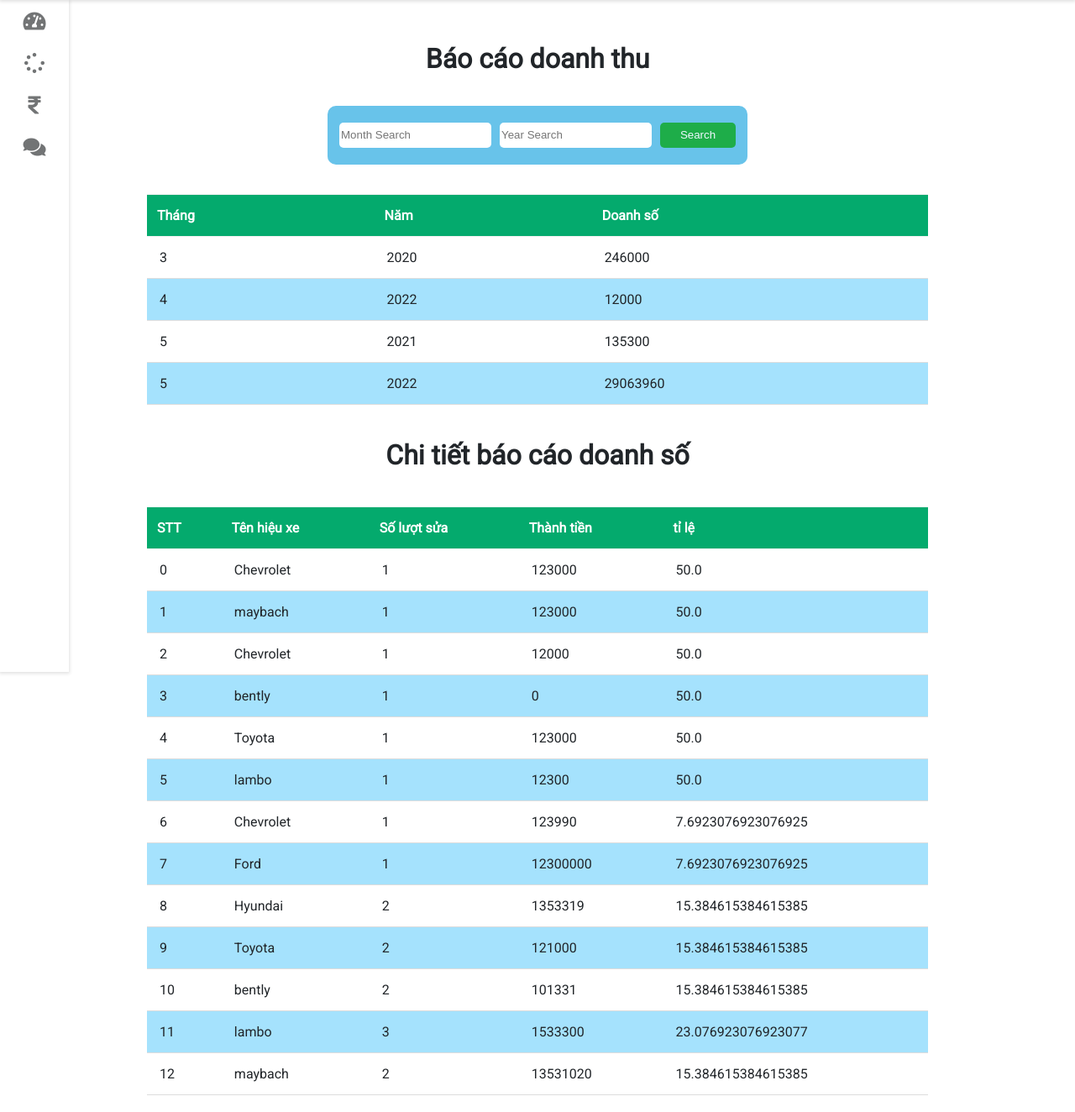
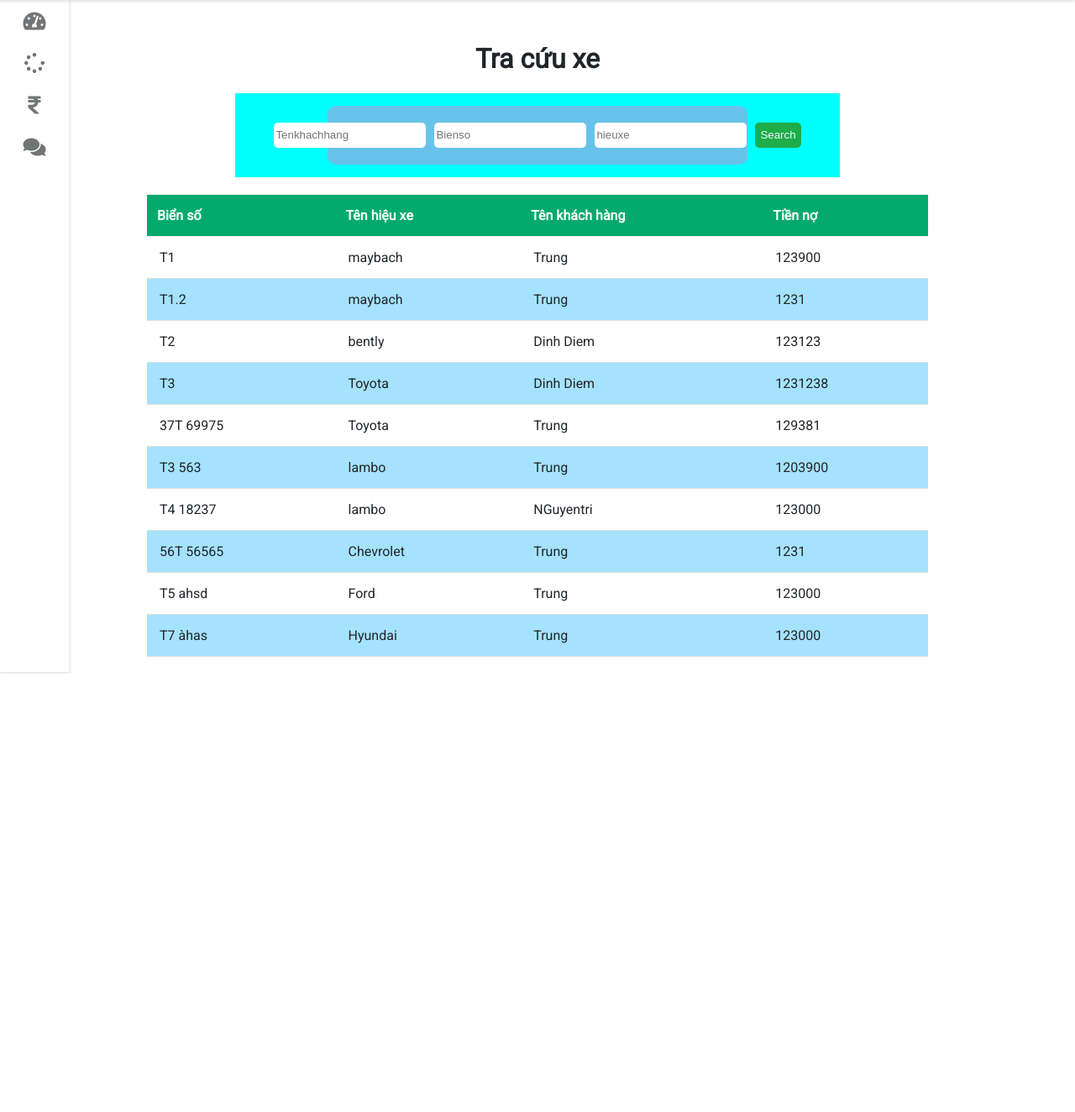
Before and after one commit to hungcao0402/SE104, a Django app: page / in a window 1280 px wide. Shown: the part 65-1389 px from the top of the page at 84% size. After the commit the page ends 867 px from the top, so only its background shows below. Run offline with Django 3.2, Linux system fonts and the light colour scheme; data comes from the database, SQL or seed files in the repository; both versions use the stored data as it was after the commit.

Commit message:
template in search_xe.html

```diff
--- a/gara/urls.py
+++ b/gara/urls.py
@@ -12,7 +12,12 @@ urlpatterns = [
     #NGUYEN TRI
     # path('1', views.add_DoanhThu),
     # path('1', views.add_ct_DoanhThu),
-    path('', views.Bao_Cao_Doanh_So),
+    # ===========================================
+    # Trung Bui
+    path('',views.get_bd),
+    path('after_search', views.after_search, name = "after_search"),
+    # ===========================================
+    path('baocaodoanhso', views.Bao_Cao_Doanh_So),
     path('post_bsds',views.search_bcds, name="post_bsds"),
     path('thamso', views.regular_update, name="index"),
     path('save/',views.save_regular_update, name="save"),
--- a/gara/views.py
+++ b/gara/views.py
@@ -150,8 +150,8 @@ def data_xe_hieuxe_psc():
     df_xhx = df_x.join(df_hx.set_index("mahieuxe"), on = "mahieuxe_id")
     df = df_psc.join(df_xhx.set_index("maxe"), on = "maxe_id")
 
-    df['ngaytiepnhan'] = pd.to_datetime(df['ngaytiepnhan'])
-    df['ngaytiepnhan'].dt.to_period('M')
+    # df['ngaytiepnhan'] = pd.to_datetime(df['ngaytiepnhan'])
+    # df['ngaytiepnhan'].dt.to_period('M')
 
     df['ngaylapphieu'] = pd.to_datetime(df['ngaylapphieu'])
     df['thanglapphieu']=df['ngaylapphieu'].dt.to_period('M')
@@ -177,8 +177,8 @@ def Bao_Cao_Doanh_So(request):
     df_xhx = df_x.join(df_hx.set_index("mahieuxe"), on = "mahieuxe_id")
     df = df_psc.join(df_xhx.set_index("maxe"), on = "maxe_id")
 
-    df['ngaytiepnhan'] = pd.to_datetime(df['ngaytiepnhan'])
-    df['ngaytiepnhan'].dt.to_period('M')
+    # df['ngaytiepnhan'] = pd.to_datetime(df['ngaytiepnhan'])
+    # df['ngaytiepnhan'].dt.to_period('M')
 
     df['ngaylapphieu'] = pd.to_datetime(df['ngaylapphieu'])
     df['thanglapphieu']=df['ngaylapphieu'].dt.to_period('M')
@@ -237,3 +237,58 @@ def search_bcds(request):
 
     context={"bcds":bcds, "ct_bcds":ct_bcds}
     return render(request, 'gara/bao_cao_doanh_thu.html',context)
+
+
+# =========================================================
+
+def get_bd(request):
+    x = Xe.objects.all()
+    hx = HieuXe.objects.all()
+    kh = KhachHang.objects.all()
+    df_x = pd.DataFrame(x.values())
+    df_hx = pd.DataFrame(hx.values())
+    df_kh = pd.DataFrame(kh.values())
+    df_xhx = df_x.join(df_hx.set_index("mahieuxe"), on = "mahieuxe_id")
+    data = df_xhx.join(df_kh.set_index("makhachhang"), on = "makhachhang_id")
+    df = data[["bienso","tenhieuxe","tenkhachhang","tienno"]]
+    return render(request, 'gara/search_xe.html', {'df':df})
+
+def data_tracuuxe():
+    x = Xe.objects.all()
+    hx = HieuXe.objects.all()
+    kh = KhachHang.objects.all()
+    df_x = pd.DataFrame(x.values())
+    df_hx = pd.DataFrame(hx.values())
+    df_kh = pd.DataFrame(kh.values())
+    df_xhx = df_x.join(df_hx.set_index("mahieuxe"), on = "mahieuxe_id")
+    data = df_xhx.join(df_kh.set_index("makhachhang"), on = "makhachhang_id")
+    return data
+
+def after_search(request):
+
+    data = data_tracuuxe()
+    # if "tukhoa" and "bienso" and "baocao" in request.GET:
+    if  "bienso"  in request.GET:
+        kh = request.GET['khachhang']
+        bs = request.GET['bienso']
+        hx = request.GET['hieuxe']
+        print("=======: ",kh == '' , hx == '' )
+
+        if kh == '' and hx == '':
+            a = data.loc[(data["bienso"].str.contains(bs))]
+        elif bs == '' and kh == '':
+            a = data.loc[(data["tenhieuxe"].str.contains(hx))]
+        elif bs == '' and hx == '':
+            a = data.loc[(data["tenkhachhang"].str.contains(kh))]
+        elif hx == '':
+            a = data.loc[(data["bienso"].str.contains(bs)) & (data["tenkhachhang"].str.contains(kh)) ]
+        elif bs == '':
+            a = data.loc[(data["tenhieuxe"].str.contains(hx)) & (data["tenkhachhang"].str.contains(kh)) ]
+        elif kh == '':
+            a = data.loc[(data["tenhieuxe"].str.contains(hx)) & (data["bienso"].str.contains(bs)) ]
+        else:
+            a = data.loc[(data["tenhieuxe"].str.contains(hx)) & (data["bienso"].str.contains(bs)) & (data["tenkhachhang"].str.contains(kh)) ]
+        df = a[["bienso","tenhieuxe","tenkhachhang","tienno"]]
+    else:
+        df = data[["bienso","tenhieuxe","tenkhachhang","tienno"]]
+    return render(request, 'gara/search_xe.html', {'df':df})
--- a/templates/gara/bao_cao_doanh_thu.html
+++ b/templates/gara/bao_cao_doanh_thu.html
@@ -71,13 +71,11 @@
         }
         tr:nth-child(even) {background-color: #a5e2fd;}
 
-
-
     </style>
 </head>
 <body>
     <br><br><br><br><br>
-<h1 style="text-align:center;">Báo cáo doanh thu</h1>
+<h1 style="text-align:center;">Báo cáo doanh số</h1>
 
 
 <div class="form_container" >
@@ -137,8 +135,5 @@
         </tbody>
     </table>
 </div>
-
-
-
 </body>
 {% endblock content %}
--- /dev/null
+++ b/templates/gara/search_xe.html
@@ -0,0 +1,119 @@
+{% extends 'gara/customerbase.html' %}
+{% block content %}
+
+<head>
+    <style>
+        .form_container{
+            max-width: 720px;
+            height: 100px;
+            padding: 15px;
+            margin: auto;
+            display: flex;
+            justify-content: center;
+            background-color: aqua;
+        }
+
+        .form_search{
+            width: 500px;
+            background-color: rgb(104, 195, 234);
+            border-radius: 10px;
+            display: inline-flex;
+            justify-content: center;
+            align-items: center;
+        }
+        .form-control{
+            /* width: 90px; */
+            min-height: 30px;
+            border-radius: 5px;
+            border: none;
+        }
+        .mr-sm-1{
+            margin-right: 10px;
+        }
+        .submit{
+            background-color: rgb(30, 173, 73);
+            color: aliceblue;
+            border: none;
+            width: 90px;
+            min-height: 30px;
+            border-radius: 5px;
+            /* margin: 15px ; */
+        }
+        .submit:hover{
+            background-color: #53e994;
+            cursor: pointer;
+        }
+         /* ========= table=========== */
+        .card-content{
+            /* background-color: antiquewhite; */
+            display: flex;
+            justify-content: center;
+        }
+
+        table {
+            border-collapse: collapse;
+            width: 75%;
+        }
+        th {
+            background-color: #04AA6D;
+            color: white;
+        }
+
+        th, td {
+            padding: 8px;
+            text-align: left;
+            border-bottom: 1px solid #ddd;
+        }
+        tr:nth-child(even) {background-color: #a5e2fd;}
+    </style>
+</head>
+
+<body>
+    <br><br><br><br><br>
+<h1 style="text-align:center;">Tra cứu xe</h1>
+    <div class="form_container" >
+        <form action="{% url 'gara:after_search'%}" class="form_search">
+            {% csrf_token %}
+            <input class="form-control mr-sm-1" name="khachhang" type="search" placeholder="Tenkhachhang" aria-label="Search">
+            <input class="form-control mr-sm-1" name="bienso" type="search" placeholder="Bienso" aria-label="Search">
+            <input class="form-control mr-sm-1" name="hieuxe" type="search" placeholder="hieuxe" aria-label="Search">
+            <button type="submit" class="submit mr-sm-3">Search</button>
+        </form>
+    </div>
+
+    <div class="card-content">
+        <table>
+            <thead>
+                <!-- {% for col in df.columns %}
+                <td>
+                  {{col}}
+                </td>
+                {% endfor %} -->
+
+                <tr>
+                    <!-- <th>stt</th> -->
+                    <th>Biển số</th>
+                    <th>Tên hiệu xe</th>
+                    <th>Tên khách hàng</th>
+                    <th>Tiền nợ</th>
+                    <!-- <th>Xóa</th> -->
+                </tr>
+            </thead>
+            <tbody>
+                {% for index, row in df.iterrows %}
+                <tr>
+                  {% for cell in row %}
+                    <td>
+                      {{cell}}
+                    </td>
+                  {% endfor %}
+                </tr>
+              {% endfor %}
+            </tbody>
+        </table>
+    </div>
+</body>
+
+
+
+{% endblock content %}
```
Also changed, not shown: templates/gara/cap_nhat_quy_dinh.html (+34 -10 lines), db.sqlite3.
